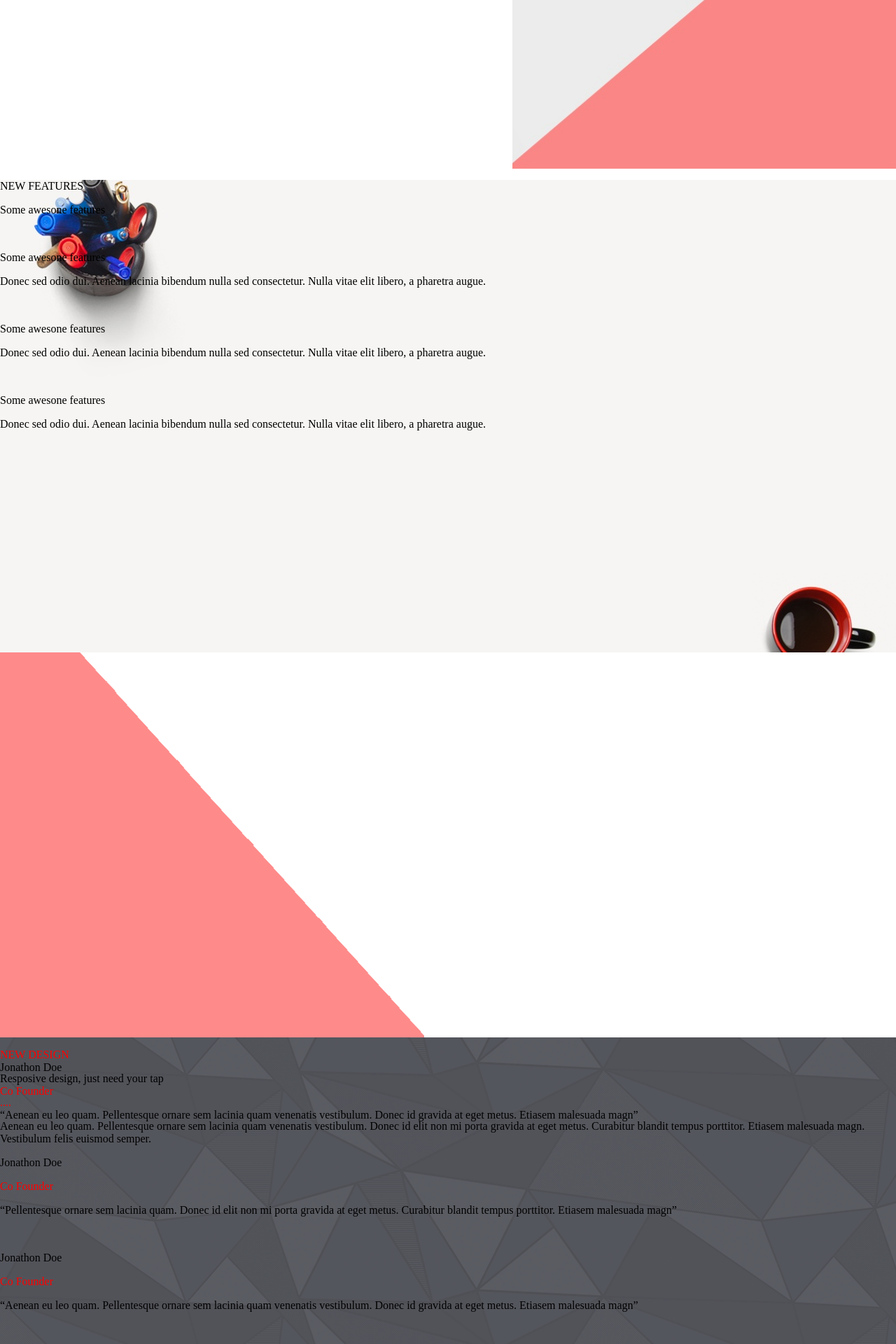
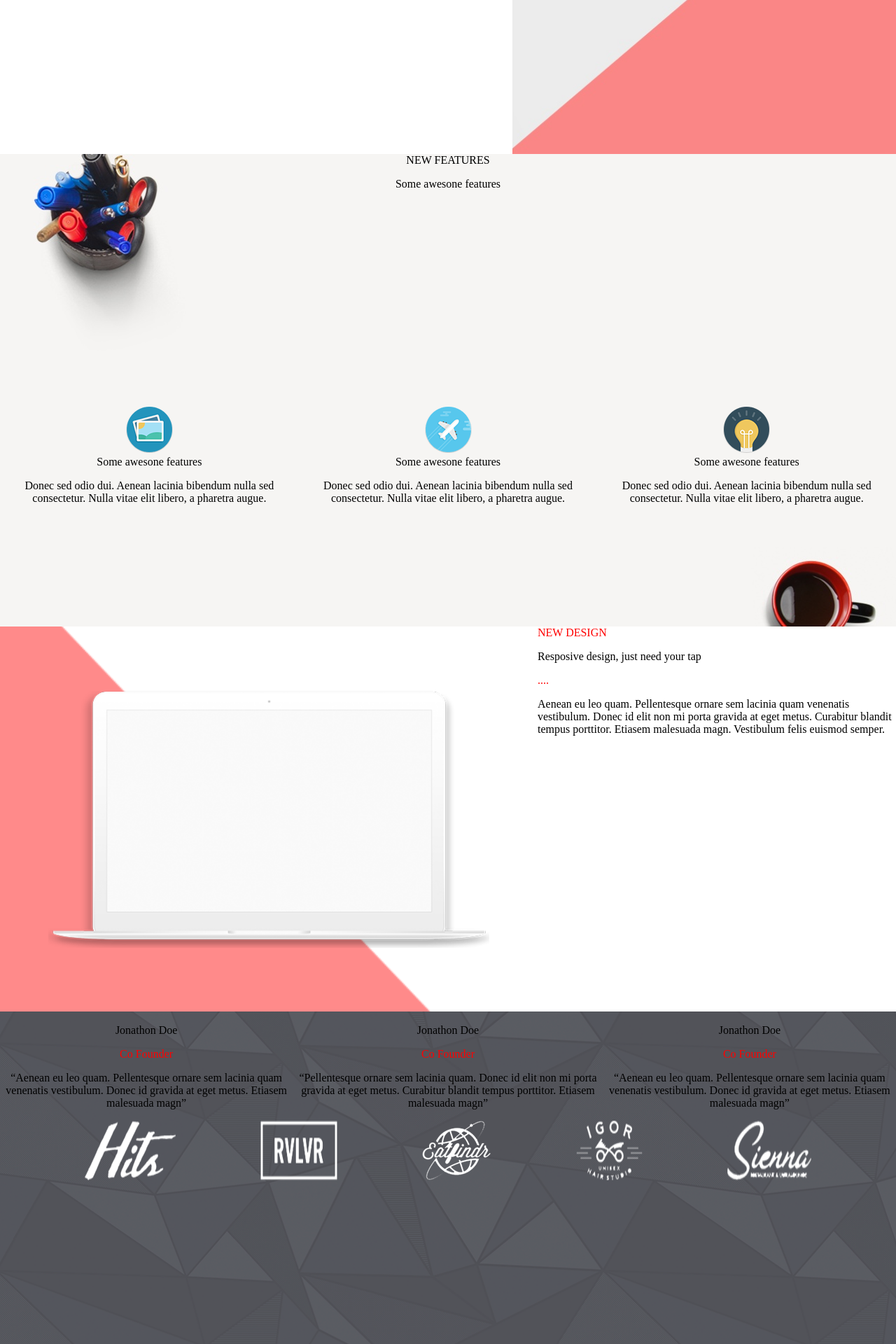
Before and after one commit to KhDV/Web, a PHP site: page / in a window 1280 px wide. Shown: the part 1320-3240 px from the top of the page at 70% size. Run offline with PHP 8.4, Linux system fonts and the light colour scheme.

Commit message:
shablon1

```diff
--- a/task4/index.html
+++ b/task4/index.html
@@ -26,27 +26,32 @@
         <div class="dva2"></div>
     </div>
     <div class="tri">
+        <div class="tri0">
         <p>NEW FEATURES</p>
         <P>Some awesone features</P>
+        </div>
+        <div class="tri123">
             <div class="tri1">
-            <img src="" alt="">
+                <img src="picture.png" alt="">
                 <p>Some awesone features</p>
                 <p>Donec sed odio dui. Aenean lacinia bibendum nulla sed consectetur. Nulla vitae elit libero, a pharetra augue.</p>
             </div>
             <div class="tri2">
-            <img src="" alt="">
+                <img src="airplane.png" alt="">
                 <p>Some awesone features</p>
                 <p>Donec sed odio dui. Aenean lacinia bibendum nulla sed consectetur. Nulla vitae elit libero, a pharetra augue.</p>
             </div>
             <div class="tri3">
-            <img src="" alt="">
+                <img src="bulb.png" alt="">
                 <p>Some awesone features</p>
                 <p>Donec sed odio dui. Aenean lacinia bibendum nulla sed consectetur. Nulla vitae elit libero, a pharetra augue.</p>
             </div>
         </div>
+    </div>
     <div class="four">
         <div class="four1">
-            <img src="5.png" alt="">
+            <img src="" alt="">
+            <img class="k" src="9.png" alt="" width="630px" height="367px">
         </div>
         <div class="four2">
             <p class="red">NEW DESIGN</p>
@@ -56,6 +61,7 @@
         </div>
     </div>
     <div class="five">
+        <div class="five123">
             <div class="five1">
                 <img src="" alt="">
                 <p>Jonathon Doe</p>
@@ -74,12 +80,13 @@
                 <p class="red">Co Founder</p>
                 <p>“Aenean eu leo quam. Pellentesque ornare sem lacinia quam venenatis vestibulum. Donec id gravida at eget metus. Etiasem malesuada magn”</p>
             </div>
+        </div>
         <div class="five4">
-            <img src="" alt="">
-            <img src="" alt="">
-            <img src="" alt="">
-            <img src="" alt="">
-            <img src="" alt="">
+            <img src="partner-logo-1.png" alt="">
+            <img src="partner-logo-2.png" alt="">
+            <img src="partner-logo-3.png" alt="">
+            <img src="partner-logo-4.png" alt="">
+            <img src="partner-logo-5.png" alt="">
         </div>
     </div>
     <div class="six">
--- a/task4/style.css
+++ b/task4/style.css
@@ -1,6 +1,6 @@
 body{
     display: block;
-    margin: 0 auto;
+    margin: 0 ;
     padding: 0;
     border: 0;
 }
@@ -9,11 +9,14 @@ div.odin{
     background-image: url(1.jpg);
     background-size: cover;
     background-repeat: no-repeat;
-    background-position: center;
+    background-position: center 0;
     width: 100%;
     height: 820px;
     text-align: center;
-    margin: 0 auto;
+    margin: 0;
+}
+div.odin h1{
+    margin-top: 0;
 }
 div.dva{
     display: flex;
@@ -35,13 +38,37 @@ div.tri{
     background-position: center;
     width: 100%;
     height: 675px;
-    margin: 0 auto;
+    margin-top: 0;
+    text-align: center;
+}
+div.tri0{
+    height: 30%;
+}
+div.tri123{
+    display: flex;
+    height: 70%;
+    align-items: center;
 }
 div.four{
+    background-image: url(4.png);
+    background-size: cover;
+    background-repeat: no-repeat;
+    background-position: 10% 5%;
+    width: 100%;
+    display: flex;
     height: 550px;
 }
 div.four1{
+    display: flex;
     height: 550px;
+    width: 60%;
+}
+div.four2{
+    width: 40%;
+}
+.k{
+    align-self: center;
+    margin: 0 auto;
 }
 div.five{
     background-image: url(6.png);
@@ -51,6 +78,16 @@ div.five{
     width: 100%;
     height: 650px;
     margin: 0 auto;
+
+}
+div.five123{
+    display: flex;
+    align-items: center;
+    text-align: center;
+}
+div.five4{
+    display: flex;
+    justify-content: space-evenly;
 }
 div.six{
     height: 755px;
@@ -77,3 +114,9 @@ footer{
 .red{
     color: red;
 }
+h1{
+    margin-top: 0;
+}
+p{
+    margin-top: 0;
+}
```
Also changed, not shown: task4/9.png (added), task4/airplane.png (added), task4/bulb.png (added), task4/partner-logo-1.png (added), task4/partner-logo-2.png (added), task4/partner-logo-3.png (added), task4/partner-logo-4.png (added), task4/partner-logo-5.png (added), task4/picture.png (added). Lines whose indentation alone changed are shown as unchanged.
